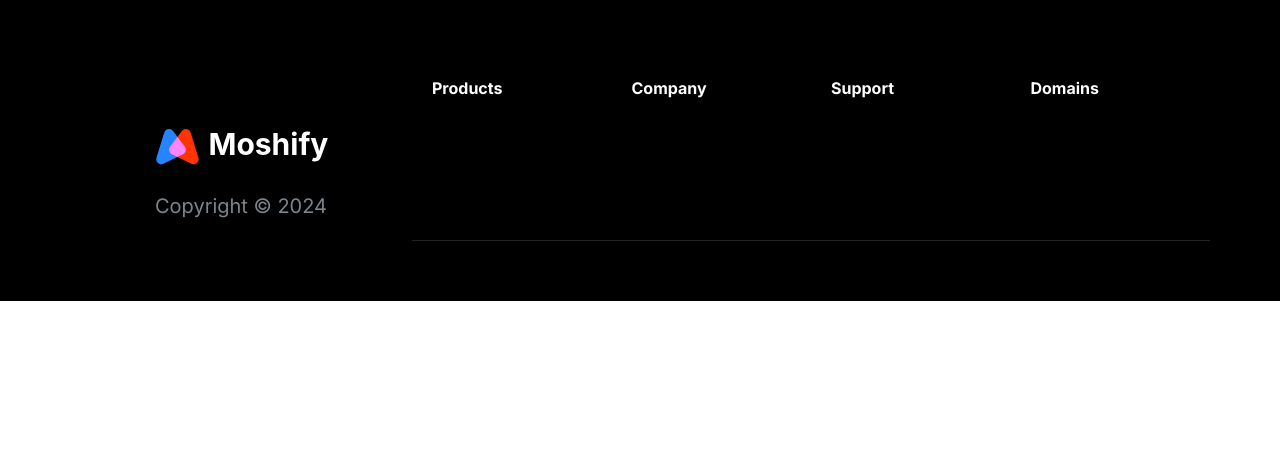
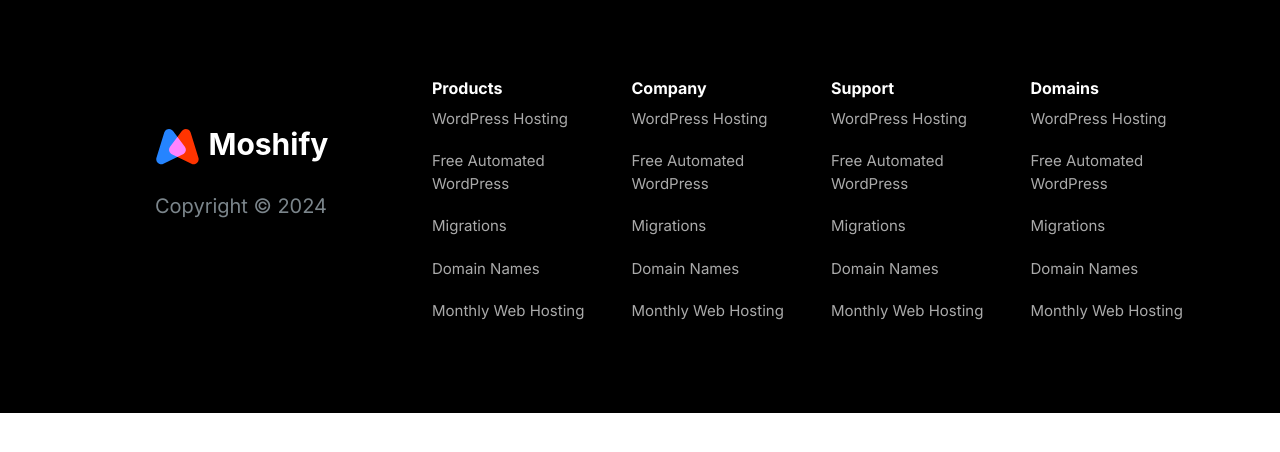
Before and after one commit to Teakay23/Moshify, a plain HTML site: page index.html in a window 1280 px wide. Drawn offline with Linux system fonts and the light colour scheme.

Commit message:
Fixed footer for larger screens.

```diff
--- a/css/styles.css
+++ b/css/styles.css
@@ -984,6 +984,10 @@ a {
     grid-column: 2 2;
   }
 
+  .footer__item {
+    border-bottom: none;
+  }
+
   .footer__heading {
     font-size: 1.6rem;
   }
@@ -1004,4 +1008,9 @@ a {
   .footer .collapsible__chevron {
     display: none;
   }
+
+  .footer .collapsible__content {
+    opacity: 1;
+    max-height: 100%;
+  }
 }
```
